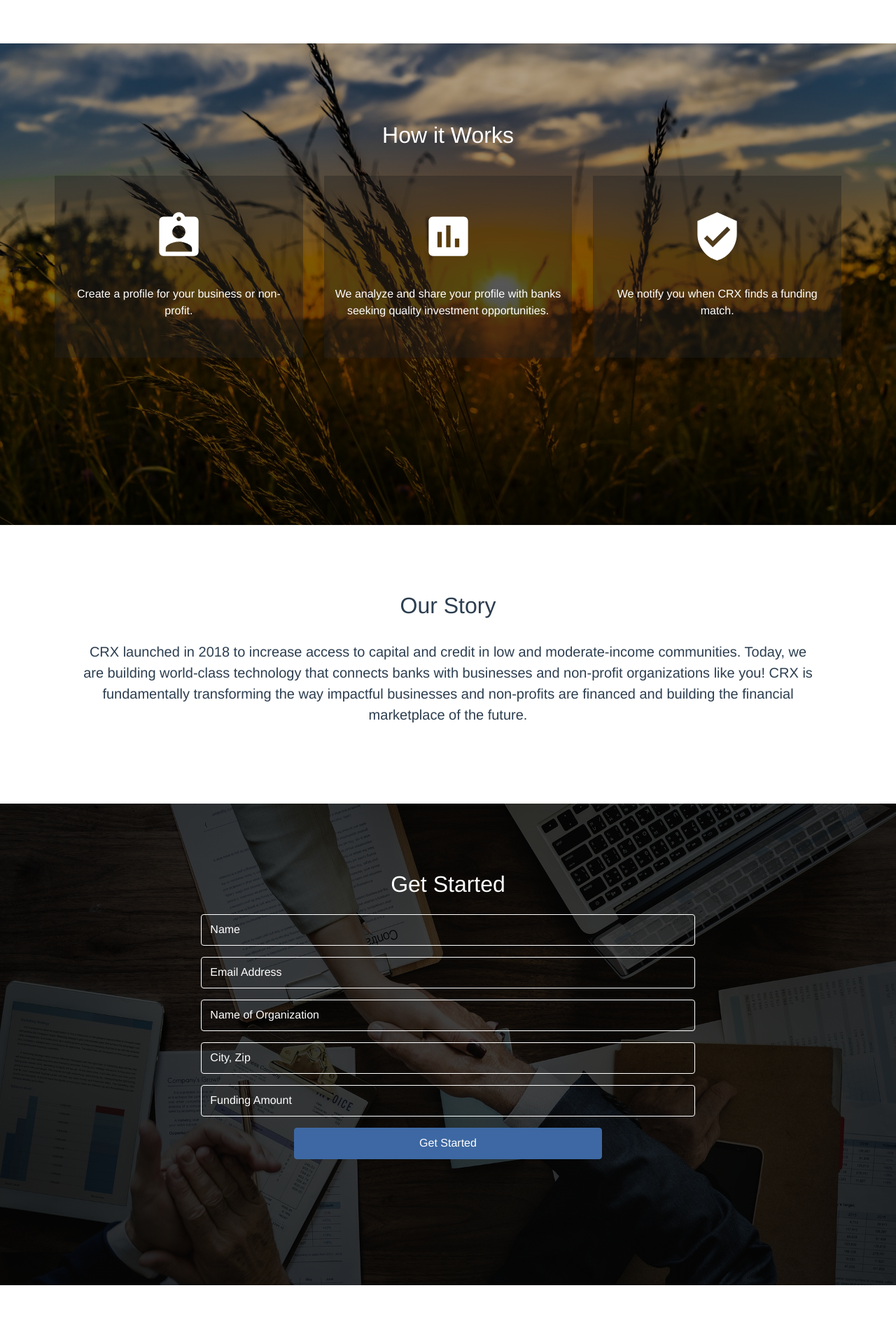
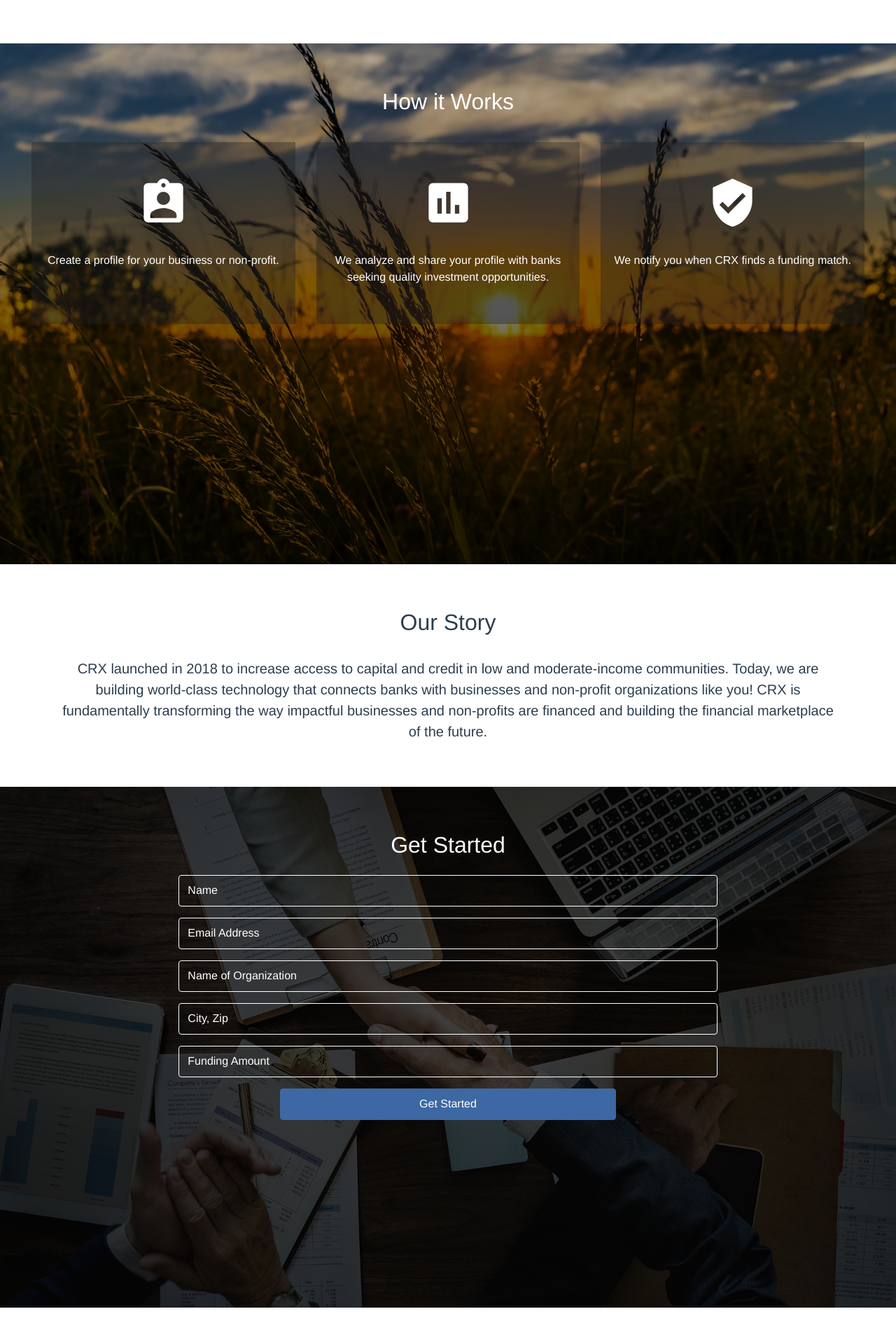
Before and after one commit to chris8grant/crxsolutions, a Vue app: page / in a window 1280 px wide. Shown: the part 720-2640 px from the top of the page at 70% size. Built offline with nearby package versions, Linux system fonts and the light colour scheme.

Commit message:
improved responsiveness of get started form

```diff
--- a/src/components/HelloWorld.vue
+++ b/src/components/HelloWorld.vue
@@ -9,7 +9,7 @@
       </div>
     </div>
     <div class="jumbotron jumbotron-fluid overflow-scroll" id="solution">
-      <div class="container-fluid p-5">
+      <div class="container-fluid">
         <h2 class="text-white pb-3">How it Works</h2>
         <!-- <p class="text-white mb-5 lead">Our product is designed to connect your funding needs with banks that are genuinely interested in supporting you. </p> -->
         <div class="row">
@@ -35,15 +35,15 @@
       </div>
     </div>
     <div class="container-fluid p-5" id="story">
-      <div class="container p-5">
-        <h2 class="t">Our Story</h2>
+      <div class="container">
+        <h2 class="t pt-3">Our Story</h2>
         <p class="pt-4 lead">CRX launched in 2018 to increase access to capital and credit in low and moderate-income communities. Today, we are building world-class technology that connects banks with businesses and non-profit organizations like you! CRX is fundamentally transforming the way impactful businesses and non-profits are financed and building the financial marketplace of the future.
         </p>
       </div>
     </div>
     <div class="container-fluid p-5" id="get-started">
-      <div class="p-5">
-        <h2 class="t text-white">Get Started</h2>
+      <div>
+        <h2 class="t text-white pt-3">Get Started</h2>
         <!-- <div class="container" id="get-started-form-container"> -->
           <form class="form-group email-input row justify-content-md-center" action="https://formspree.io/cgranted@stanford.edu"
         method="POST">
@@ -58,8 +58,8 @@
       </div>
     </div>
     <div class="container-fluid p-5" id="team">
-      <div class="container p-5">
-        <h2 class="t pb-3">Our Team</h2>
+      <div class="container">
+        <h2 class="t pt-3 pb-3">Our Team</h2>
 
         <div class="row team-row">
           <div class="col-xs-3">
@@ -161,7 +161,7 @@
   flex-direction: column;
   /* justify-content: center; */
   /* align-content: center; */
-  height: 86vh;
+  height: 93vh;
   background-image:
     linear-gradient(rgba(0, 0, 0, .3),rgba(0, 0, 0,.75)),
     url(../assets/summer.jpg);
@@ -177,7 +177,7 @@
   flex-direction: column;
   /* justify-content: center; */
   /* align-content: center; */
-  height: 86vh;
+  height: 93vh;
   background-image:
     linear-gradient(rgba(0, 0, 0, .7),rgba(0, 0, 0,.7)),
     url(../assets/get-started.jpg);
```
Also changed, not shown: 9 other files (tests, documents, lock files or other folders).
